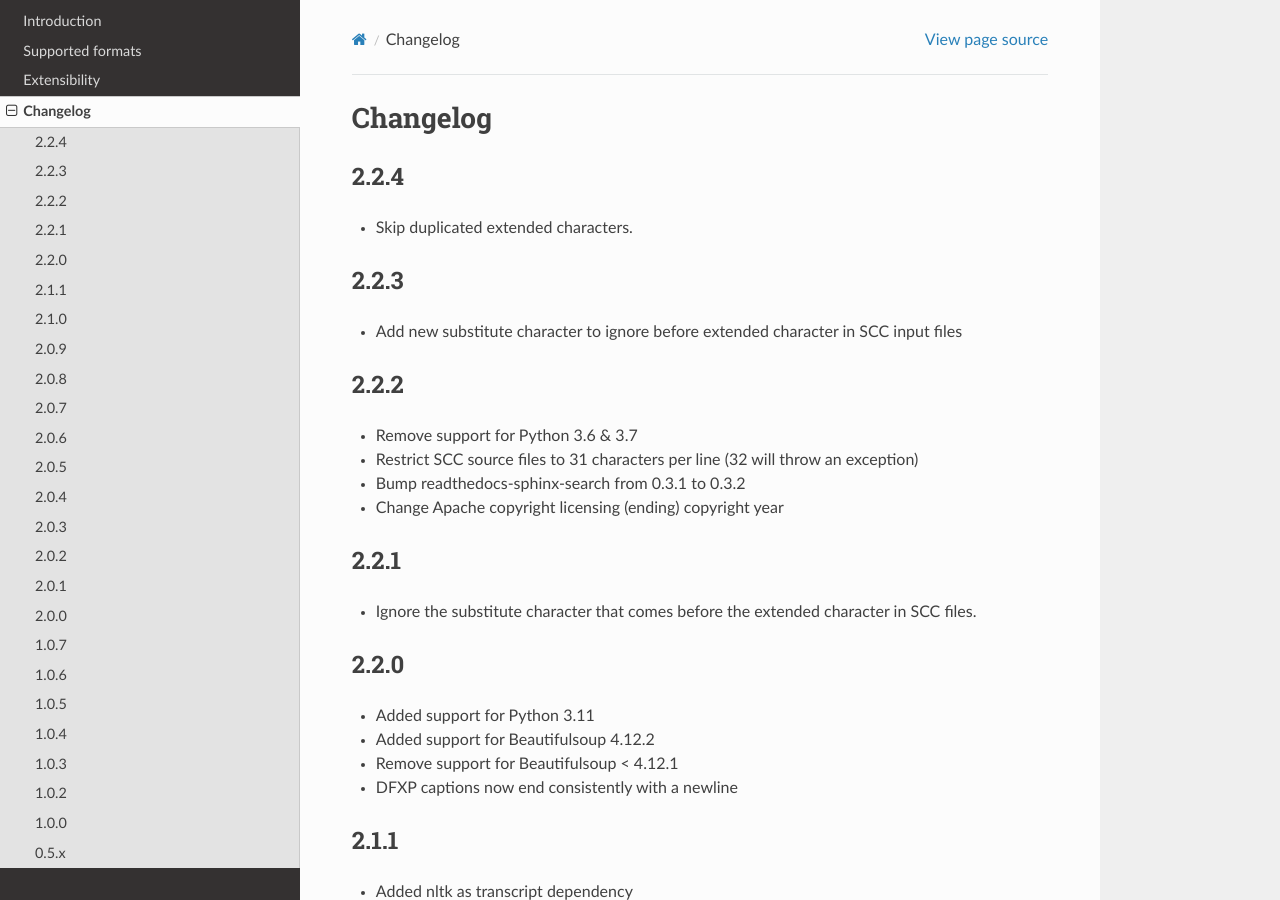
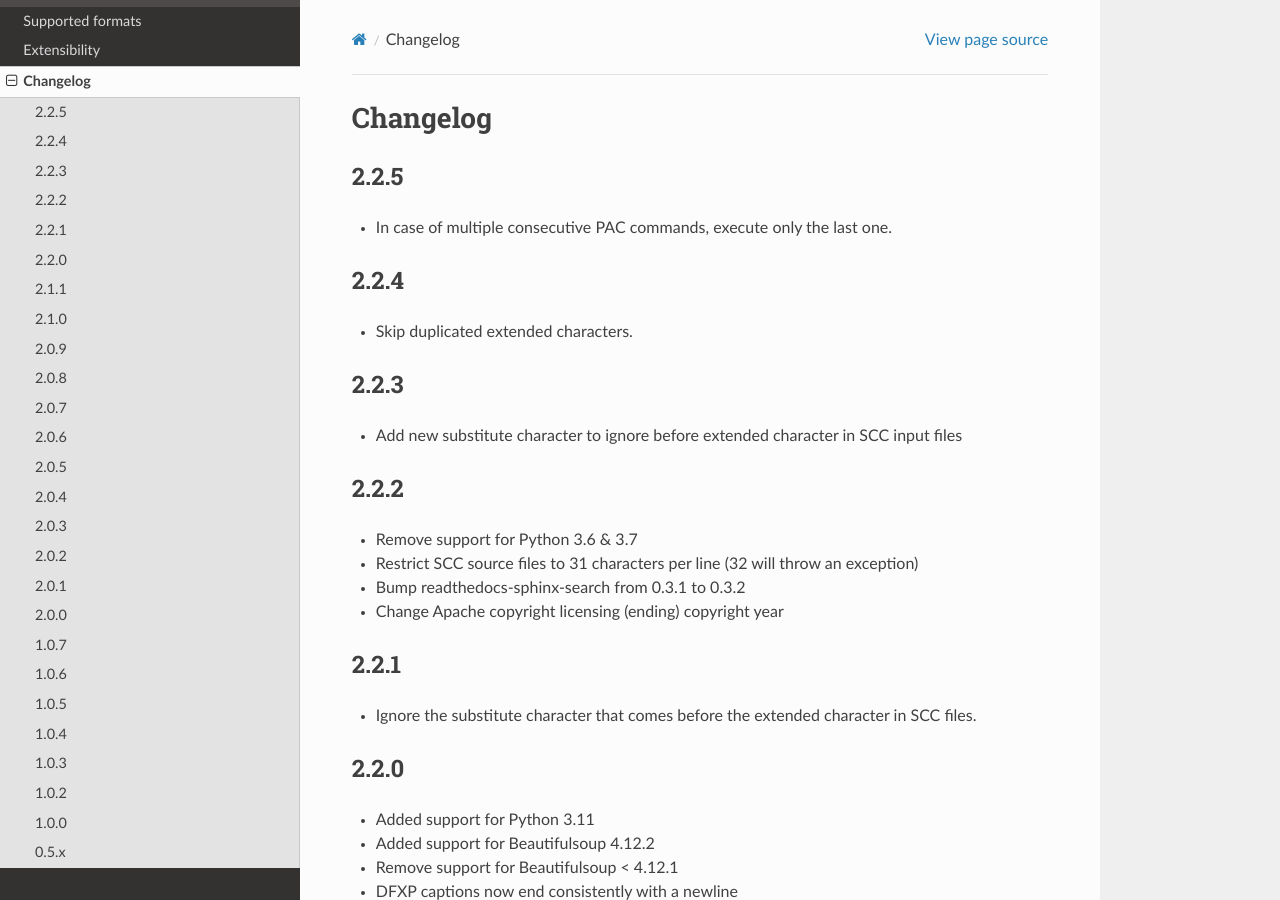
Before and after one commit to pbs/pycaption, a Sphinx documentation site: the page built from docs/changelog.rst, in a window 1280 px wide and 900 px high. Built offline with Sphinx 7.4.7 and the Read the Docs theme 2.0.0, drawn with Linux system fonts in a browser that asks for light colours.

Commit message:
update changelog

```diff
--- a/docs/changelog.rst
+++ b/docs/changelog.rst
@@ -1,5 +1,8 @@
 Changelog
 ---------
+2.2.5
+^^^^^
+- In case of multiple consecutive PAC commands, execute only the last one.
 2.2.4
 ^^^^^
 - Skip duplicated extended characters.
```
